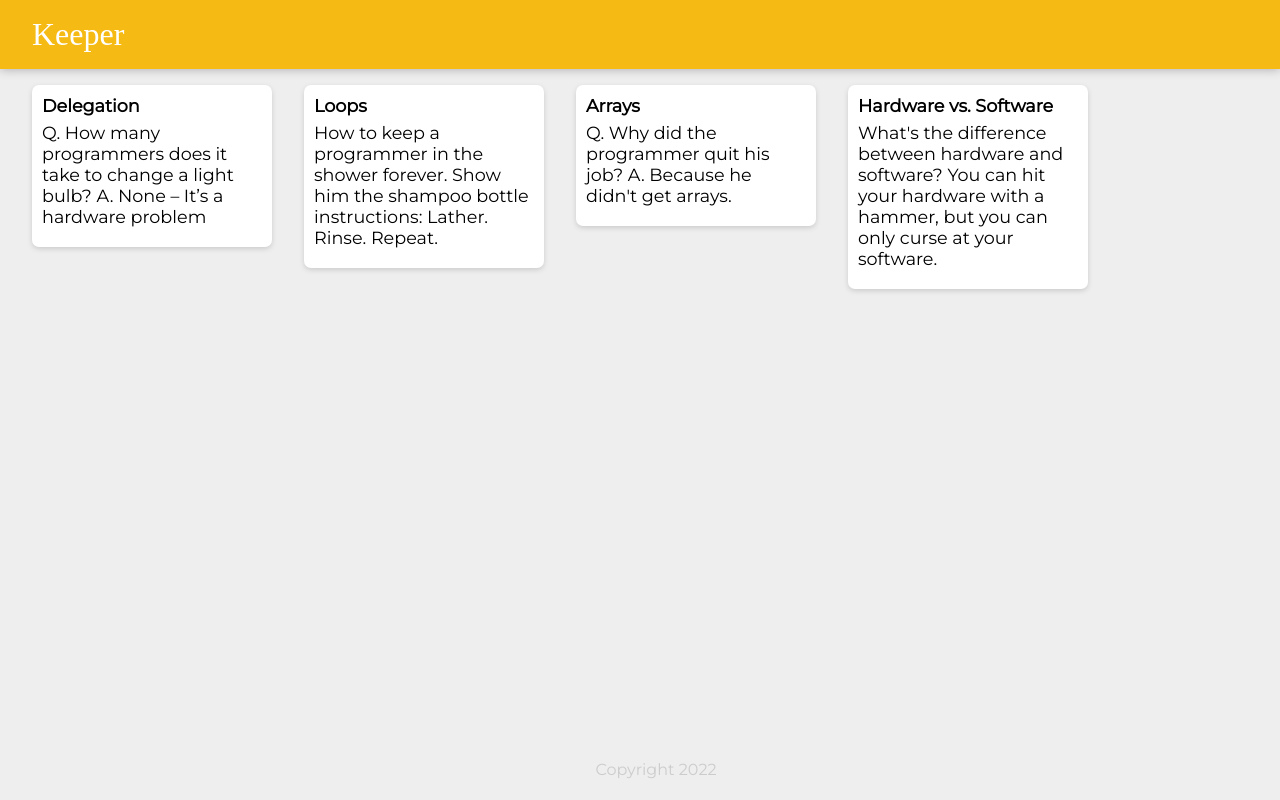
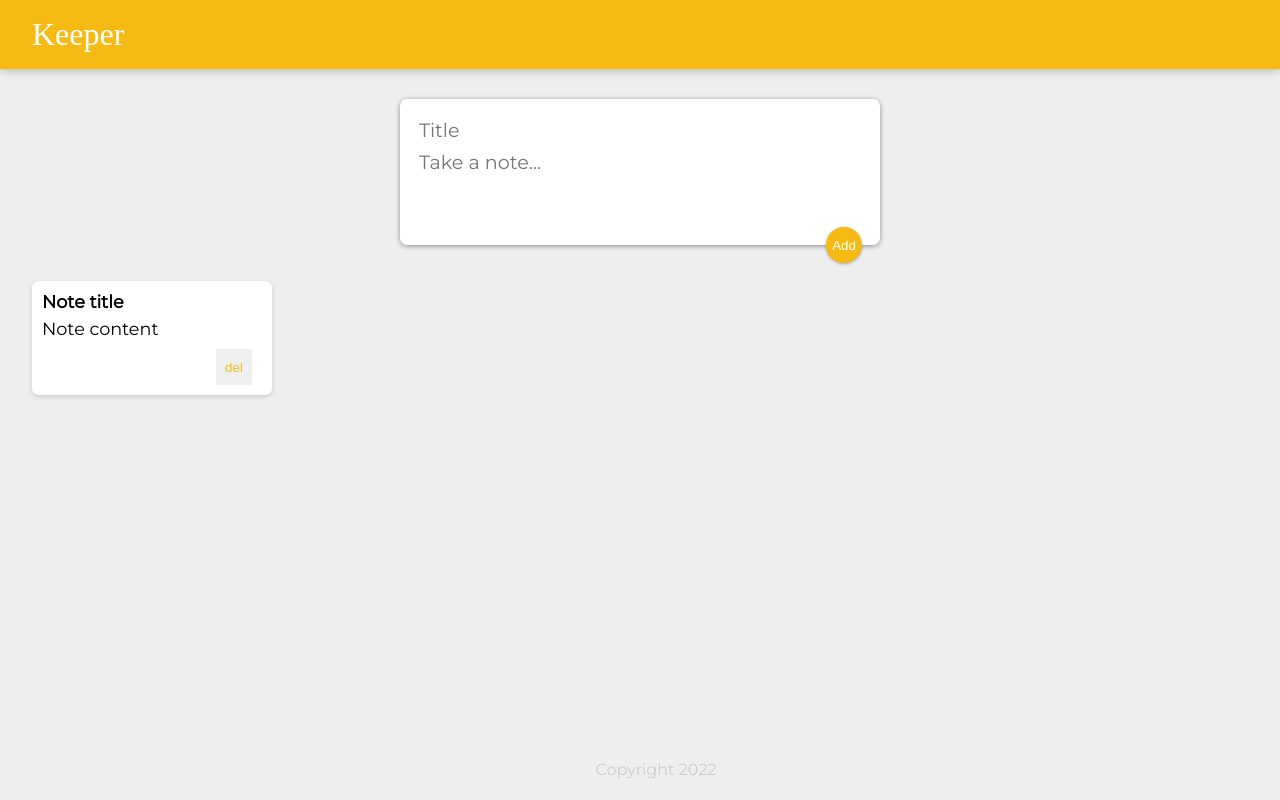
Before and after one commit to veersheth/keeper-app, a React (Create React App) app: page / in a window 1280 px wide. Built offline with nearby package versions, Linux system fonts and the light colour scheme; a web font is replaced by a local one.

Commit message:
add placeholder input area

```diff
--- a/public/styles.css
+++ b/public/styles.css
@@ -54,3 +54,49 @@
   white-space: pre-wrap;
   word-wrap: break-word;
 }
+
+.note button {
+  position: relative;
+  float: right;
+  margin-right: 10px;
+  color: #f5ba13;
+  border: none;
+  width: 36px;
+  height: 36px;
+  cursor: pointer;
+  outline: none;
+}
+
+form {
+  position: relative;
+  width: 480px;
+  margin: 30px auto 20px auto;
+  background: #fff;
+  padding: 15px;
+  border-radius: 7px;
+  box-shadow: 0 1px 5px rgb(138, 137, 137);
+}
+form input,
+form textarea {
+  width: 100%;
+  border: none;
+  padding: 4px;
+  outline: none;
+  font-size: 1.2em;
+  font-family: inherit;
+  resize: none;
+}
+form button {
+  position: absolute;
+  right: 18px;
+  bottom: -18px;
+  background: #f5ba13;
+  color: #fff;
+  border: none;
+  border-radius: 50%;
+  width: 36px;
+  height: 36px;
+  box-shadow: 0 1px 3px rgba(0, 0, 0, 0.3);
+  cursor: pointer;
+  outline: none;
+}
--- a/src/components/App.jsx
+++ b/src/components/App.jsx
@@ -1,26 +1,19 @@
-import React from "react"
-import Header from "./Header"
-import Footer from "./Footer"
-import Note from "./Note"
+import React from "react";
 
-import notes from "../notes"
+import Header from "./Header";
+import Footer from "./Footer";
+import Note from "./Note";
+import CreateArea from "./CreateArea";
 
 function App() {
-
-    return <div>
-        <Header />
-
-        {notes.map((noteItem) =>
-            <Note
-                key={noteItem.key}
-                title={noteItem.title}
-                content={noteItem.content}
-            />
-        )}
-
-        <Footer />
+  return (
+    <div>
+      <Header />
+      <CreateArea />
+      <Note key={1} title="Note title" content="Note content" />
+      <Footer />
     </div>
-
+  );
 }
 
-export default App
+export default App;
--- /dev/null
+++ b/src/components/CreateArea.jsx
@@ -0,0 +1,15 @@
+import React from "react";
+
+function CreateArea() {
+  return (
+    <div>
+      <form>
+        <input name="title" placeholder="Title" />
+        <textarea name="content" placeholder="Take a note..." rows="3" />
+        <button>Add</button>
+      </form>
+    </div>
+  );
+}
+
+export default CreateArea;
--- a/src/components/Note.jsx
+++ b/src/components/Note.jsx
@@ -4,6 +4,7 @@
     return <div className="note">
         <h1>{props.title}</h1>
         <p>{props.content}</p>
+        <button>del</button>
     </div>
 }
 
--- a/src/notes.jsx
+++ /dev/null
@@ -1,28 +0,0 @@
-const notes = [
-    {
-      key: 1,
-      title: "Delegation",
-      content:
-        "Q. How many programmers does it take to change a light bulb? A. None – It’s a hardware problem"
-    },
-    {
-      key: 2,
-      title: "Loops",
-      content:
-        "How to keep a programmer in the shower forever. Show him the shampoo bottle instructions: Lather. Rinse. Repeat."
-    },
-    {
-      key: 3,
-      title: "Arrays",
-      content:
-        "Q. Why did the programmer quit his job? A. Because he didn't get arrays."
-    },
-    {
-      key: 4,
-      title: "Hardware vs. Software",
-      content:
-        "What's the difference between hardware and software? You can hit your hardware with a hammer, but you can only curse at your software."
-    }
-  ];
-
- export default notes
```
Also changed, not shown: src/index.js (+9 -7 lines).
